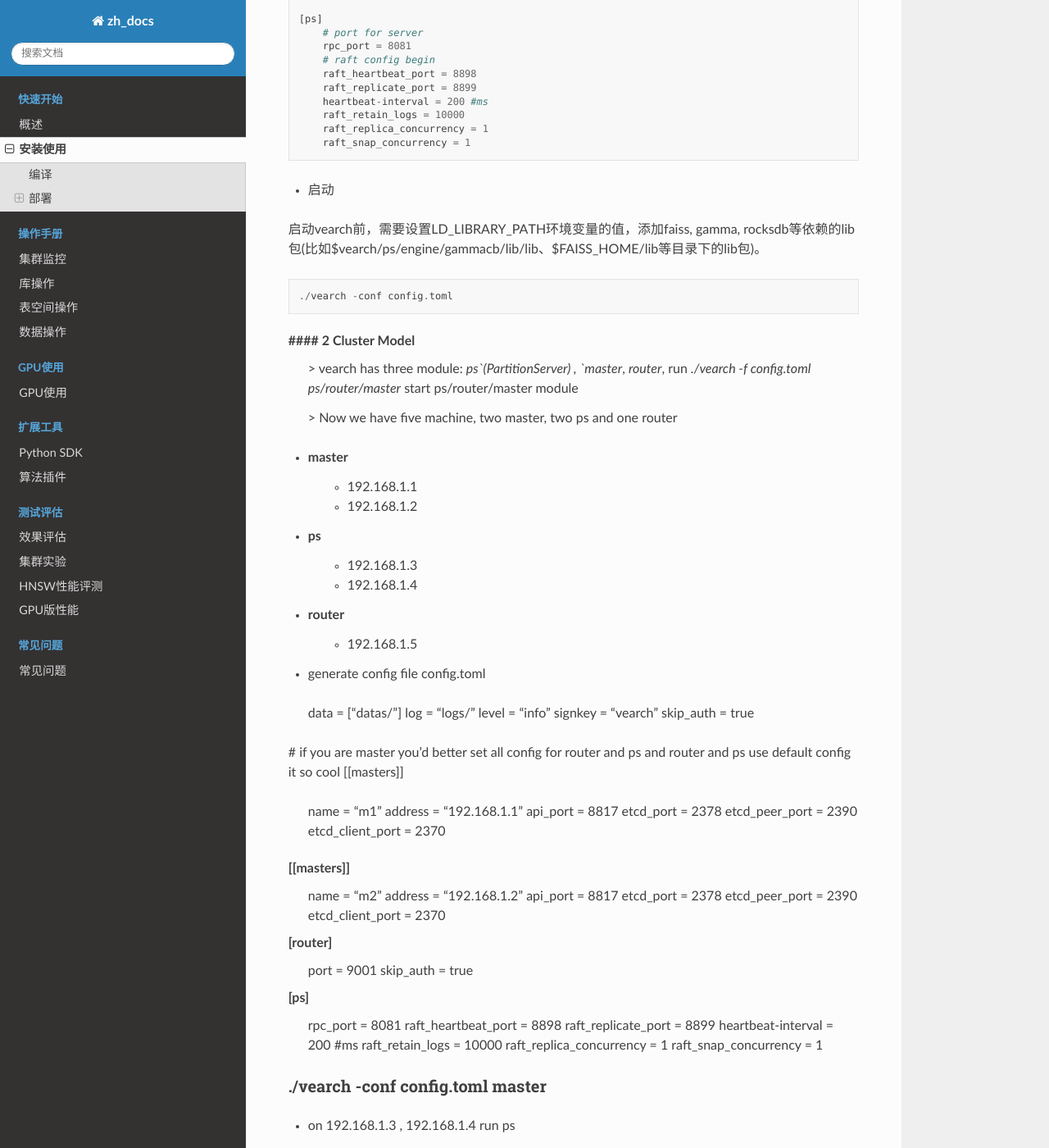
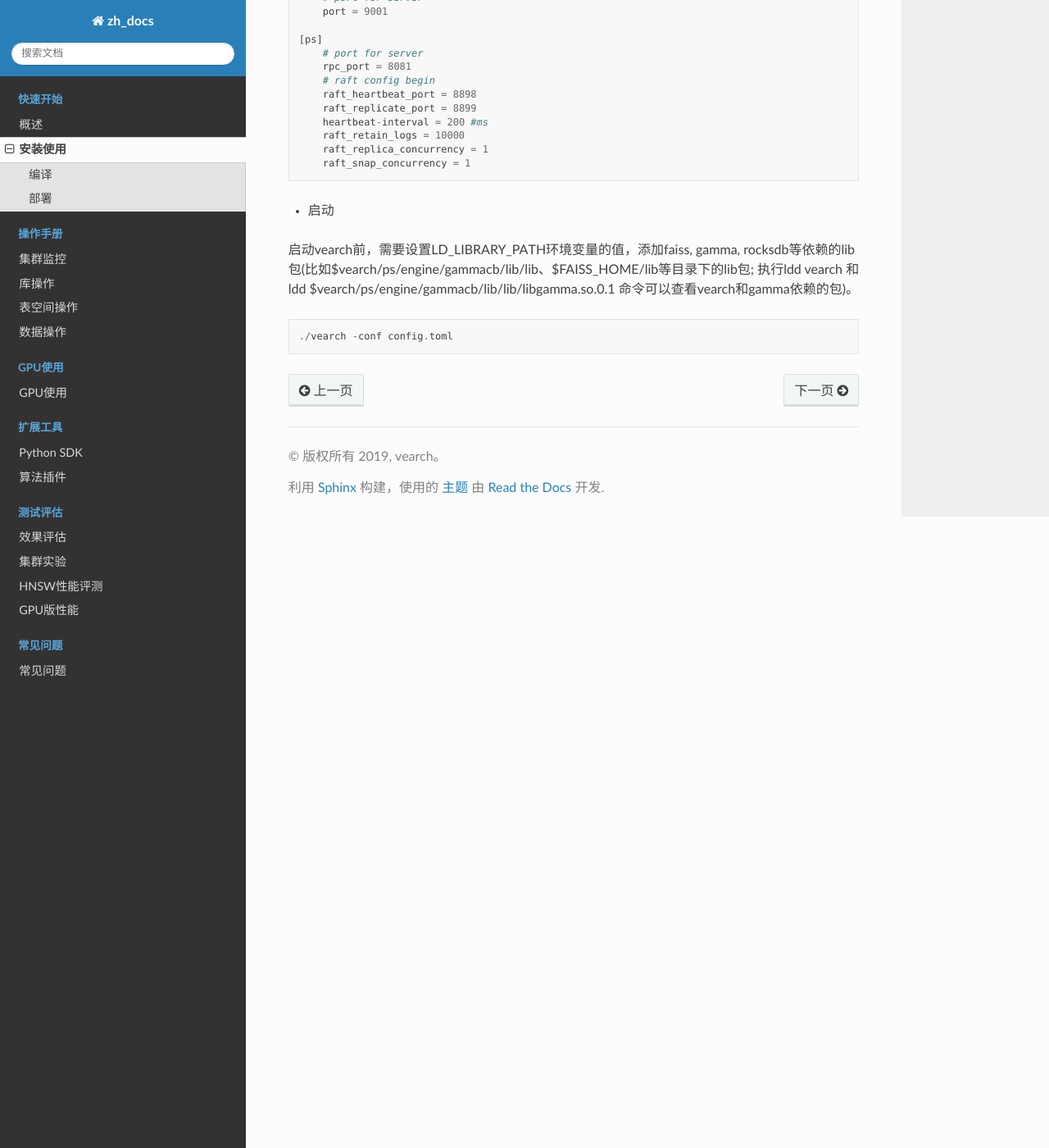
Before and after one commit to nizyun/vs_cn, a Sphinx documentation site: the page built from docs/source/quick-start-guide.rst, in a window 1280 px wide and 1400 px high, scrolled down 1823 px. Shown: the whole window at 82% size. Built offline with Sphinx 7.4.7 and the Read the Docs theme 2.0.0, drawn with Linux system fonts in a browser that asks for light colours; pages that are not in the unit, such as notebooks, are missing from menus; some of the changed text lies outside the part shown.

Commit message:
change doc

`````diff
--- a/docs/source/quick-start-guide.rst
+++ b/docs/source/quick-start-guide.rst
@@ -27,19 +27,19 @@
 
 -  编译gamma
 
-   1. ``cd $vearch/engine/gamma/src``
+   1. ``cd $vearch/engine/gamma``
    2. ``mkdir build && cd build``
-   3. ``export Faiss_HOME=faiss安装路径``
-   4. ``cmake -DCMAKE_BUILD_TYPE=Release -DCMAKE_INSTALL_PREFIX=$vearch/ps/engine/gammacb/lib ..``
-   5. 如果使用RocksDB ``export ROCKSDB_HOME=RocksDB安装路径``
+   3. ``export FAISS_HOME=faiss安装路径``
+   4. 如果使用RocksDB ``export ROCKSDB_HOME=RocksDB安装路径``
+   5. ``cmake -DCMAKE_BUILD_TYPE=Release -DCMAKE_INSTALL_PREFIX=$vearch/ps/engine/gammacb/lib ..``
    6. ``make && make install``
 
 -  编译vearch
 
    1. ``cd $vearch``
-   2. ``export LD_LIBRARY_PATH=$LD_LIBRARY_PATH:$vearch/ps/engine/gammacb/lib/lib``
-   3. ``export Faiss_HOME=faiss安装路径``
-   4. 如果使用RocksDB ``export ROCKSDB_HOME=RocksDB安装路径``
+   2. ``export FAISS_HOME=faiss安装路径``
+   3. 如果使用RocksDB ``export ROCKSDB_HOME=RocksDB安装路径``
+   4. ``export LD_LIBRARY_PATH=$LD_LIBRARY_PATH:$FAISS_HOME/lib:$vearch/ps/engine/gammacb/lib/lib``
    5. ``go build -a --tags=vector -o  vearch``
 
    生成\ ``vearch``\ 文件表示编译成功
@@ -100,77 +100,8 @@
 
 -  启动
 
-启动vearch前，需要设置LD_LIBRARY_PATH环境变量的值，添加faiss, gamma, rocksdb等依赖的lib包(比如$vearch/ps/engine/gammacb/lib/lib、$FAISS_HOME/lib等目录下的lib包)。
+启动vearch前，需要设置LD_LIBRARY_PATH环境变量的值，添加faiss, gamma, rocksdb等依赖的lib包(比如$vearch/ps/engine/gammacb/lib/lib、$FAISS_HOME/lib等目录下的lib包; 执行ldd vearch 和 ldd $vearch/ps/engine/gammacb/lib/lib/libgamma.so.0.1 命令可以查看vearch和gamma依赖的包)。
 
 ::
 
    ./vearch -conf config.toml
-
-#### 2 Cluster Model
-   > vearch has three module: `ps`(PartitionServer) , `master`, `router`, run `./vearch -f config.toml ps/router/master` start ps/router/master module
-
-   > Now we have five machine, two master, two ps and one router
-
-* master
-    * 192.168.1.1
-    * 192.168.1.2
-* ps
-    * 192.168.1.3
-    * 192.168.1.4
-* router
-    * 192.168.1.5
-* generate config file config.toml
-
-````
-[global]
-    name = "vearch"
-    data = ["datas/"]
-    log = "logs/"
-    level = "info"
-    signkey = "vearch"
-    skip_auth = true
-
-# if you are master you'd better set all config for router and ps and router and ps use default config it so cool
-[[masters]]
-    name = "m1"
-    address = "192.168.1.1"
-    api_port = 8817
-    etcd_port = 2378
-    etcd_peer_port = 2390
-    etcd_client_port = 2370
-[[masters]]
-    name = "m2"
-    address = "192.168.1.2"
-    api_port = 8817
-    etcd_port = 2378
-    etcd_peer_port = 2390
-    etcd_client_port = 2370
-[router]
-    port = 9001
-    skip_auth = true
-[ps]
-    rpc_port = 8081
-    raft_heartbeat_port = 8898
-    raft_replicate_port = 8899
-    heartbeat-interval = 200 #ms
-    raft_retain_logs = 10000
-    raft_replica_concurrency = 1
-    raft_snap_concurrency = 1
-````
-* on 192.168.1.1 , 192.168.1.2  run master
-
-````
-./vearch -conf config.toml master
-````
-
-* on 192.168.1.3 , 192.168.1.4 run ps
-
-````
-./vearch -conf config.toml ps
-````
-
-* on 192.168.1.5 run router
-
-````
-./vearch -conf config.toml router
-````
`````
